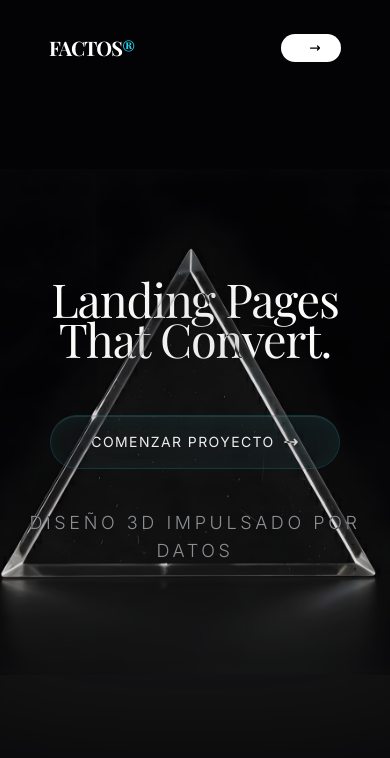
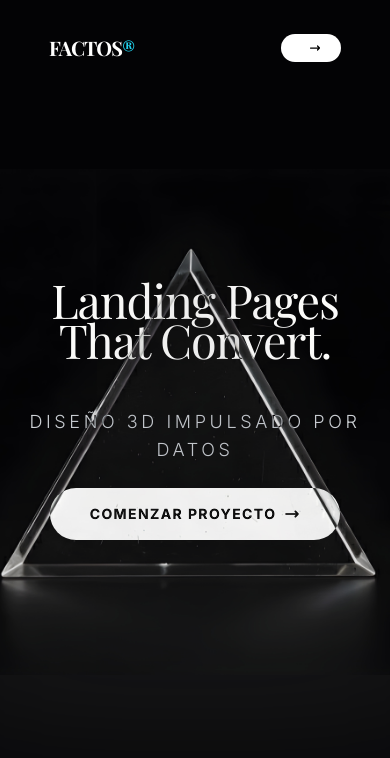
Before and after one commit to ADevsays/facto.saas, a Nuxt app: page / in a window 390 px wide. Shown: the top 758 px of the page. Built offline with nearby package versions, Linux system fonts and the light colour scheme; a web font is replaced by a local one.

Commit message:
second version

```diff
--- a/modules/landing/components/GlassButton.vue
+++ b/modules/landing/components/GlassButton.vue
@@ -6,43 +6,27 @@ defineProps<{
 </script>
 
 <template>
-    <div class="my-6 pointer-events-auto ">
+    <div class="my-6 pointer-events-auto">
         <a
             :href="href || '#'"
-            class="group relative inline-flex items-center justify-center px-10 py-4 text-white font-medium uppercase tracking-widest text-sm rounded-full transition-all duration-700 hover:scale-[1.03]"
-            style="
-                background: rgba(255, 255, 255, 0.03);
-                backdrop-filter: blur(20px);
-                border: 1px solid rgba(34, 211, 238, 0.2);
-                box-shadow:
-                    inset 0 0 20px rgba(34, 211, 238, 0.05),
-                    0 10px 30px rgba(0, 0, 0, 0.2);
-            "
+            class="group bg-white text-black relative inline-flex items-center justify-center px-10 py-4 font-bold uppercase tracking-widest text-sm rounded-full transition-all duration-700 hover:scale-[1.03]"
         >
-            <span class="relative z-10 flex items-center gap-2 drop-shadow-[0_2px_10px_rgba(0,0,0,0.5)]">
+            <span class="relative z-10 flex items-center gap-2">
                 <slot>{{ text || 'Comenzar proyecto' }}</slot>
                 <svg class="w-4 h-4 transition-transform duration-500 group-hover:translate-x-1" fill="none" stroke="currentColor" viewBox="0 0 24 24">
                     <path stroke-linecap="round" stroke-linejoin="round" stroke-width="2.5" d="M17 8l4 4m0 0l-4 4m4-4H3" />
                 </svg>
             </span>
-
-            <!-- Fluid Cyan Highlight -->
-            <div class="absolute inset-0 rounded-full bg-gradient-to-tr from-[#22d3ee]/0 via-[#22d3ee]/5 to-[#22d3ee]/10 opacity-50 group-hover:opacity-100 transition-opacity duration-700"></div>
-
-            <!-- Glass Reflection Top -->
-            <div class="absolute inset-0 rounded-full border-t border-white/10 z-0"></div>
         </a>
     </div>
-
 </template>
 
 <style scoped>
-/* Refined glass hover effect */
+/* White Neon Glow Hover Effect */
 .group:hover {
-    border-color: rgba(34, 211, 238, 0.4) !important;
-    background-color: rgba(255, 255, 255, 0.06) !important;
     box-shadow:
-        inset 0 0 25px rgba(34, 211, 238, 0.1),
-        0 15px 40px rgba(0, 0, 0, 0.3) !important;
+        0 0 15px rgba(255, 255, 255, 0.5),
+        0 0 30px rgba(0, 212, 255, 0.3),
+        0 0 45px rgba(0, 212, 255, 0.1) !important;
 }
 </style>
--- a/modules/landing/components/HeroText.vue
+++ b/modules/landing/components/HeroText.vue
@@ -1,8 +1,21 @@
 <script setup lang="ts">
-import { ref } from 'vue';
+import { ref, watch, nextTick } from 'vue';
+import { useAppStatus } from '../composables/useAppStatus';
+import { useStaggeredEntrance } from '../composables/useEntranceAnimation';
 import GlassButton from './GlassButton.vue';
 
 const container = ref<HTMLElement | null>(null);
+const { isReady } = useAppStatus();
+
+// Setup the animation logic - Automatically maps elements with .reveal-item
+const { animate } = useStaggeredEntrance(container, '.reveal-item', 0.8);
+
+watch(isReady, async (ready) => {
+    if (ready) {
+        await nextTick();
+        animate();
+    }
+}, { immediate: true });
 
 defineExpose({
     container
@@ -10,20 +23,20 @@ defineExpose({
 </script>
 
 <template>
-    <div ref="container" class="absolute inset-0 z-10 bg-transparent flex justify-center items-center flex-col pointer-events-none text-center  mix-blend-difference">
-        <!-- Text with mix-blend-difference -->
-        <div class="flex flex-col items-center">
-            <h1 class="text-white font-serif text-[12vw] md:text-[7rem] leading-[0.85] tracking-tight mb-8">
-                Landing Pages <br>That Convert.
-            </h1>
+    <div ref="container" class="absolute inset-0 z-10 bg-transparent flex justify-center items-center flex-col pointer-events-none text-center mix-blend-difference">
+        <!-- Elements marked with .reveal-item move up and fade in automatically -->
+        <h1 class="reveal-item text-white font-serif text-[12vw] md:text-[7rem] leading-[0.85] tracking-tight mb-8 opacity-0">
+            Landing Pages <br>That Convert.
+        </h1>
 
+        <p class="reveal-item font-sans text-gray-300 text-lg md:text-xl mt-4 max-w-xl opacity-0 uppercase tracking-[0.2em] font-light">
+            Diseño 3D impulsado por datos
+        </p>
+
+        <div class="reveal-item opacity-0 pointer-events-auto">
             <GlassButton href="#contact">
                 Comenzar proyecto
             </GlassButton>
-
-            <p class="font-sans text-gray-300 text-lg md:text-xl mt-4 max-w-xl opacity-70 uppercase tracking-[0.2em] font-light">
-                Diseño 3D impulsado por datos
-            </p>
         </div>
     </div>
 </template>
--- a/modules/landing/components/Prisma3D.vue
+++ b/modules/landing/components/Prisma3D.vue
@@ -1,6 +1,7 @@
 <script setup lang="ts">
 import { usePrismaCanvas } from '../composables/usePrismaCanvas';
 import { usePrismaScroll } from '../composables/usePrismaScroll';
+import { useAppStatus } from '../composables/useAppStatus';
 
 const props = defineProps<{
     scrollTrigger?: HTMLElement;
@@ -9,6 +10,7 @@ const props = defineProps<{
 
 const { canvasRef, images, loadImages, render, initCanvas, destroyCanvas } = usePrismaCanvas();
 const { initScroll, destroyScroll } = usePrismaScroll();
+const { setReady } = useAppStatus();
 const glowRef = ref<HTMLElement | null>(null);
 
 onMounted(async () => {
@@ -18,6 +20,9 @@ onMounted(async () => {
 
     await loadImages();
     render(0, 1);
+
+    // Notify system that assets are ready
+    setReady(true);
 
     const trigger = props.scrollTrigger || canvasRef.value.parentElement;
     if (!trigger) return;
--- /dev/null
+++ b/modules/landing/composables/useAppStatus.ts
@@ -0,0 +1,14 @@
+import { ref } from 'vue';
+
+const isReady = ref(false);
+
+export function useAppStatus() {
+    const setReady = (value: boolean) => {
+        isReady.value = value;
+    };
+
+    return {
+        isReady,
+        setReady
+    };
+}
--- /dev/null
+++ b/modules/landing/composables/useEntranceAnimation.ts
@@ -0,0 +1,30 @@
+import { gsap } from 'gsap';
+
+export function useStaggeredEntrance(container: any, selector: string = '.reveal-item', delay: number = 0.5) {
+    const animate = () => {
+        const root = container.value?.$el || container.value;
+        if (!root) return;
+
+        const targets = root.querySelectorAll(selector);
+        if (targets.length === 0) return;
+
+        gsap.fromTo(targets,
+            {
+                y: 40,
+                opacity: 0
+            },
+            {
+                y: 0,
+                opacity: 1,
+                duration: 1.2,
+                stagger: 0.2,
+                ease: 'power3.out',
+                delay: delay
+            }
+        );
+    };
+
+    return {
+        animate
+    };
+}
--- a/modules/landing/views/LandingView.vue
+++ b/modules/landing/views/LandingView.vue
@@ -1,14 +1,24 @@
 <script setup lang="ts">
 import Hero from '../sections/Hero.vue';
 import Navbar from '../components/Navbar.vue';
+import { useAppStatus } from '../composables/useAppStatus';
+
+const { isReady } = useAppStatus();
 </script>
 
 <template>
-    <main class="bg-[#030305]">
+    <main class="bg-[#030305] min-h-screen">
         <Navbar />
-        <Hero />
-        <section class="h-[100dvh] flex items-center justify-center bg-gray-900 border-t border-gray-800">
-            <h2 class="text-white font-serif text-4xl">Siguiente Sección</h2>
-        </section>
+
+        <!-- Content wrapper that waits for Prisma -->
+        <div
+            class="transition-opacity duration-1000"
+            :class="isReady ? 'opacity-100' : 'opacity-0 pointer-events-none'"
+        >
+            <Hero />
+            <section class="h-[100dvh] flex items-center justify-center bg-gray-900 border-t border-gray-800">
+                <h2 class="text-white font-serif text-4xl">Siguiente Sección</h2>
+            </section>
+        </div>
     </main>
 </template>
```
